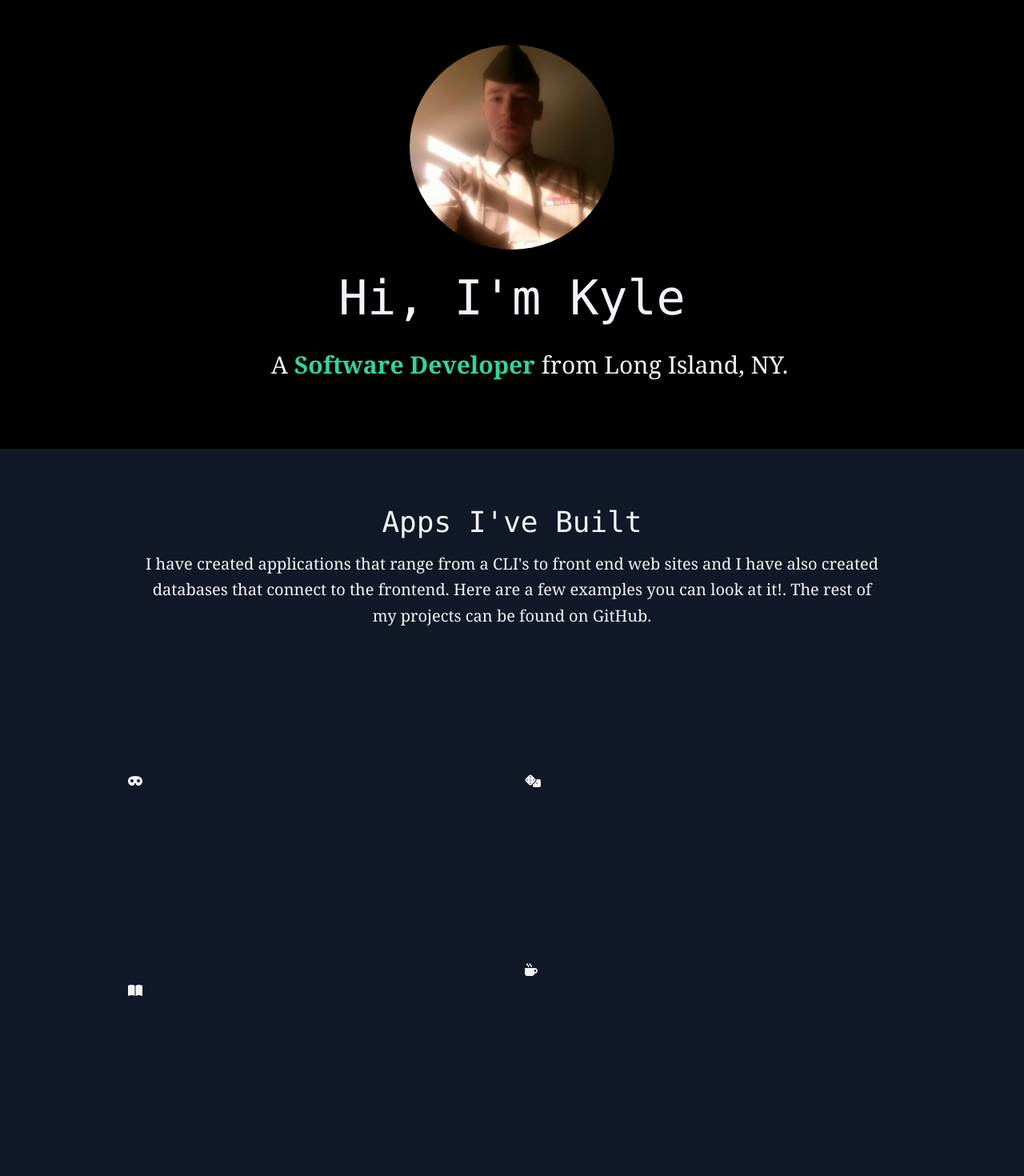
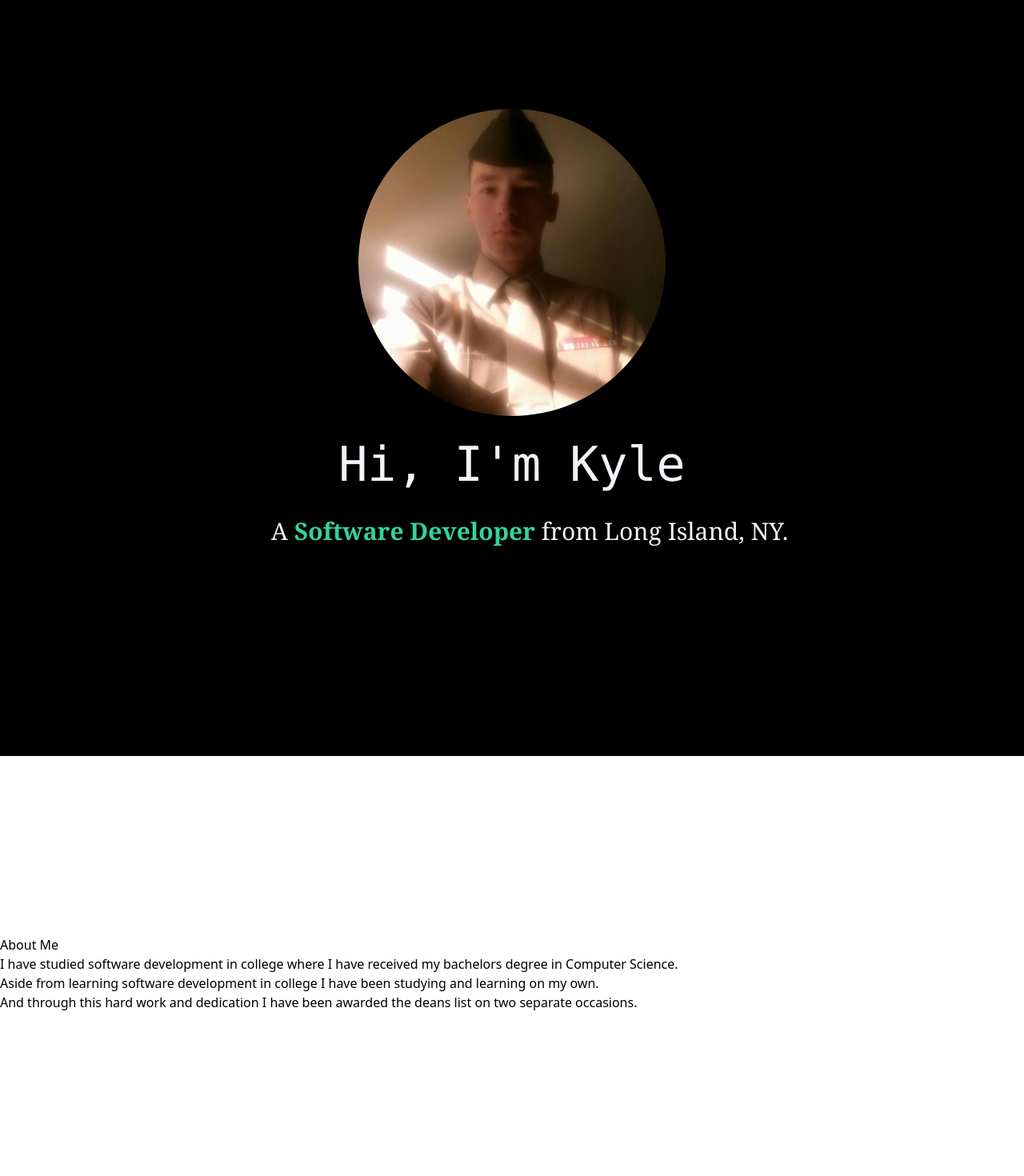
Before and after one commit to Kyle-Holmstrom/kyleholmstrom.github.io, a React (Create React App) app: page / in a window 1280 px wide. Shown: the part 40-1510 px from the top of the page at 80% size. Built offline with nearby package versions, Linux system fonts and the light colour scheme.

Commit message:
Resized photo of myself (made it slightly bigger), increased the height size of the hero section so that it takes up more of the screen. Started an About Me section.

```diff
--- /dev/null
+++ b/src/components/AboutMe.js
@@ -0,0 +1,18 @@
+
+const AboutMe = () => {
+    return(
+        <div className="bg-white py-56">
+            <h1>About Me</h1>
+            <div>
+                <p>
+                    I have studied software development in college where I have received my bachelors degree in Computer Science.
+
+                    <br/> Aside from learning software development in college I have been studying and learning on my own.
+                    <br/>And through this hard work and dedication I have been awarded the deans list on two separate occasions.
+                </p>
+            </div>
+        </div>
+    )
+}
+
+export default AboutMe;
--- a/src/components/App.js
+++ b/src/components/App.js
@@ -2,11 +2,13 @@ import React from 'react';
 import Hero from "./Hero";
 import Projects from './Projects';
 import Footer from './Footer';
+import AboutMe from './AboutMe';
 
 function App() {
     return(
     <>
         <Hero />
+        <AboutMe />
         <Projects />
         <Footer />
     </>
--- a/src/components/Hero.js
+++ b/src/components/Hero.js
@@ -2,10 +2,10 @@ import MeUniform from '../images/MeUniform.jpg';
 
 const Hero = () => {
     return (
-        <div className="bg-black pt-24">
+        <div className="bg-black py-44">
             <span>
                 <img src={MeUniform} alt="pic"
-                className="z-1 w-64 rounded-full mr-auto ml-auto"
+                className="z-1 h-96 rounded-full mr-auto ml-auto"
                 />
             </span>
             <h1 className="text-slate-100 font-mono flex justify-center text-6xl leading-loose">Hi, I'm Kyle</h1>
```
